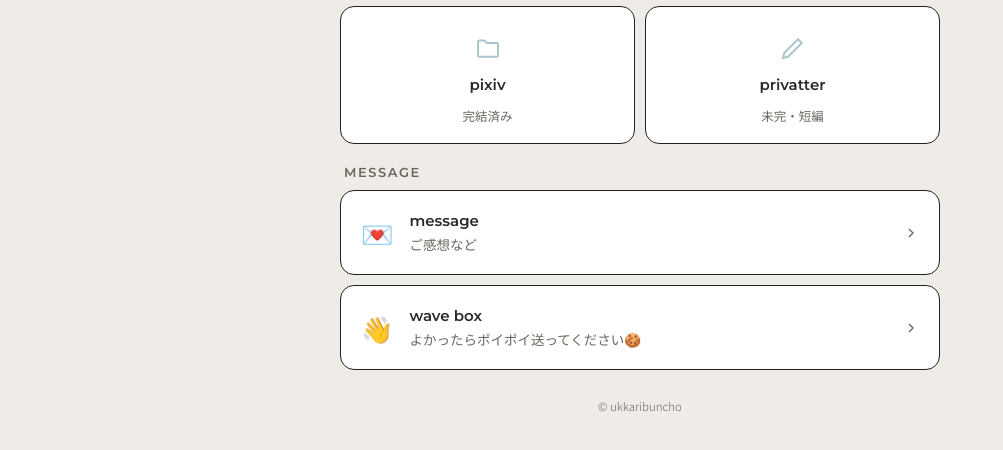
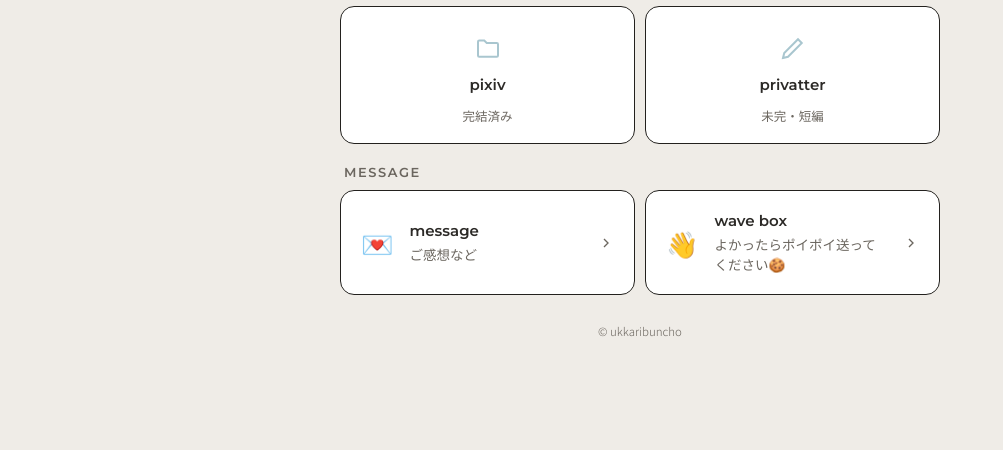
Before and after one commit to wino051/ukkaribuncho, a plain HTML site: page index.html in a window 1280 px wide. Shown: the part 822-1272 px from the top of the page, without its empty margins (0-1003 px from the left). After the commit the page ends 1225 px from the top, so only its background shows below. Drawn offline with Linux system fonts and the light colour scheme.

Commit message:
Change support list layout from flex to grid

```diff
--- a/index.html
+++ b/index.html
@@ -231,7 +231,7 @@
   .link-card svg { width: 30px; height: 30px; color: var(--accent-blue); stroke: var(--accent-blue); }
   .link-card .title { font-family: var(--latin); font-weight: 600; font-size: 15px; }
   .link-card .sub { font-size: 12.5px; color: var(--ink-soft); }
-  .support-list { display: flex; flex-direction: column; gap: 10px; }
+  .support-list { display: grid; grid-template-columns: repeat(2, 1fr); gap: 10px; }
 
   /* ---------- Support banner ---------- */
   .support {
```
